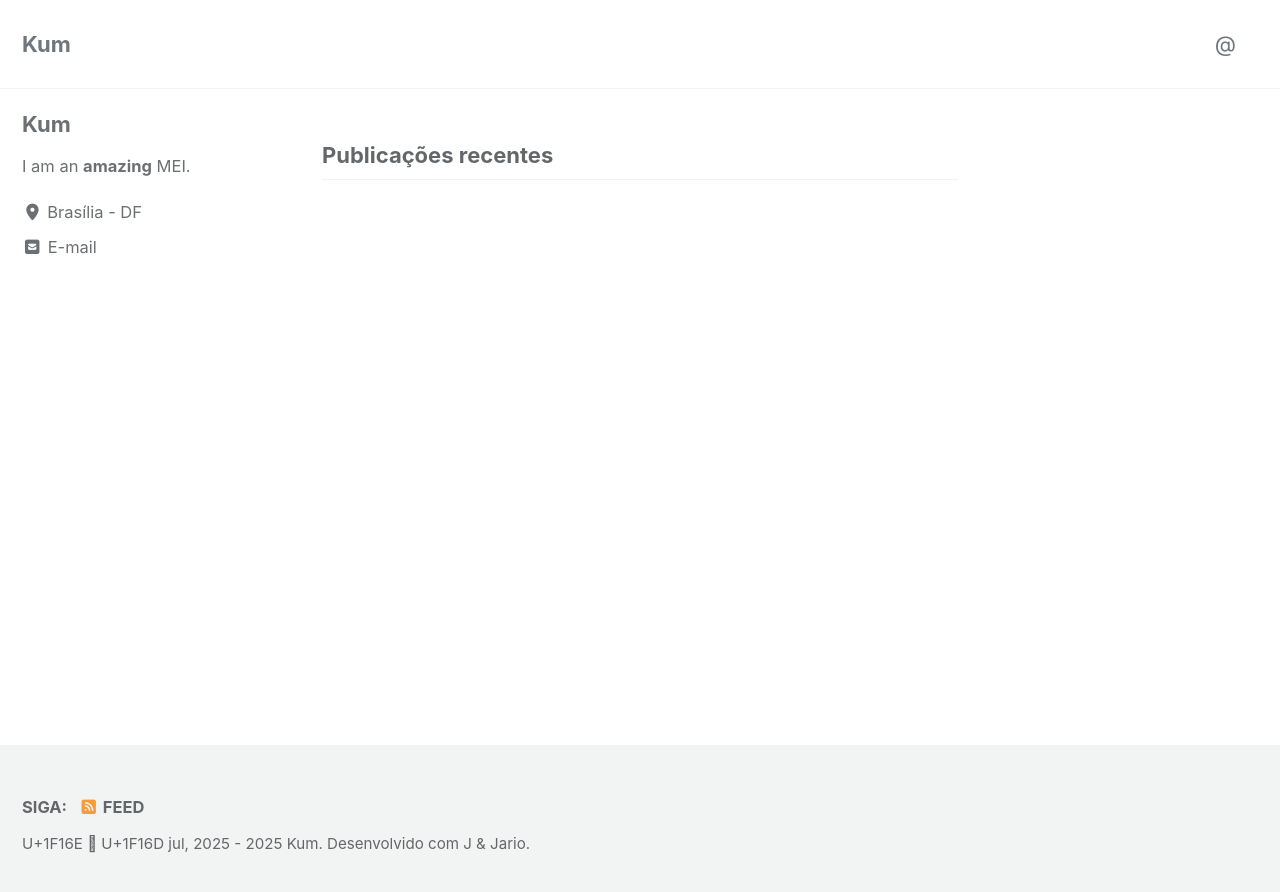
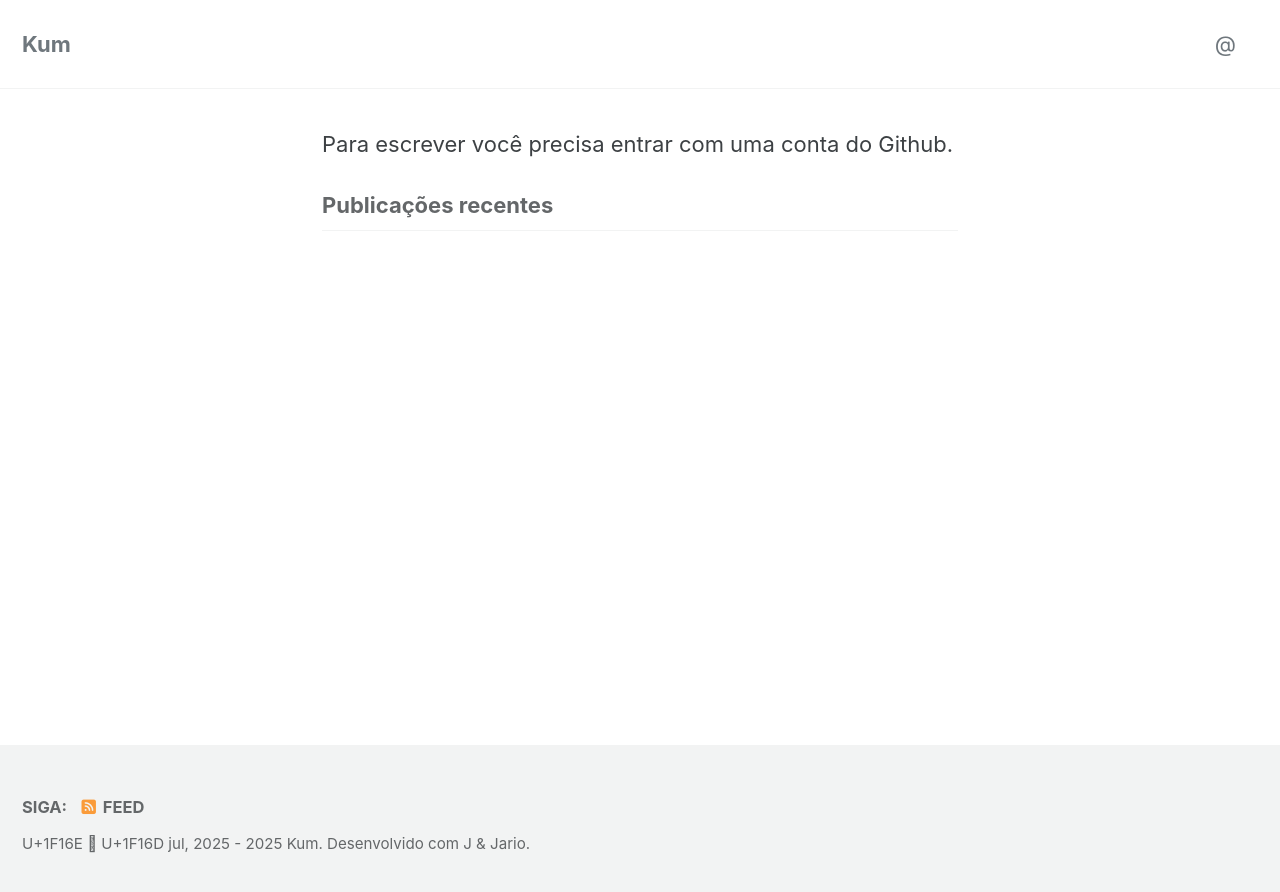
Before and after one commit to jario/kum.github.io, a Jekyll site: the page built from index.html, in a window 1280 px wide. Shown: the top 892 px of the page. Built offline with Jekyll 4.4.1, drawn with Linux system fonts in a browser that asks for light colours; cached includes are drawn as plain includes; the list of posts is cut into pages by our own code; comment, search, counter and statistics services are not loaded.

Commit message:
up 2
up 2

```diff
--- a/index.html
+++ b/index.html
@@ -1,7 +1,9 @@
 ---
 layout: home
-author_profile: true
+author_profile: false
 ---
+Para escrever você precisa entrar com uma conta do Github.
+
 <script src="https://giscus.app/client.js"
         data-repo="jario/giscus"
         data-repo-id="R_kgDOPTzLhg"
```
